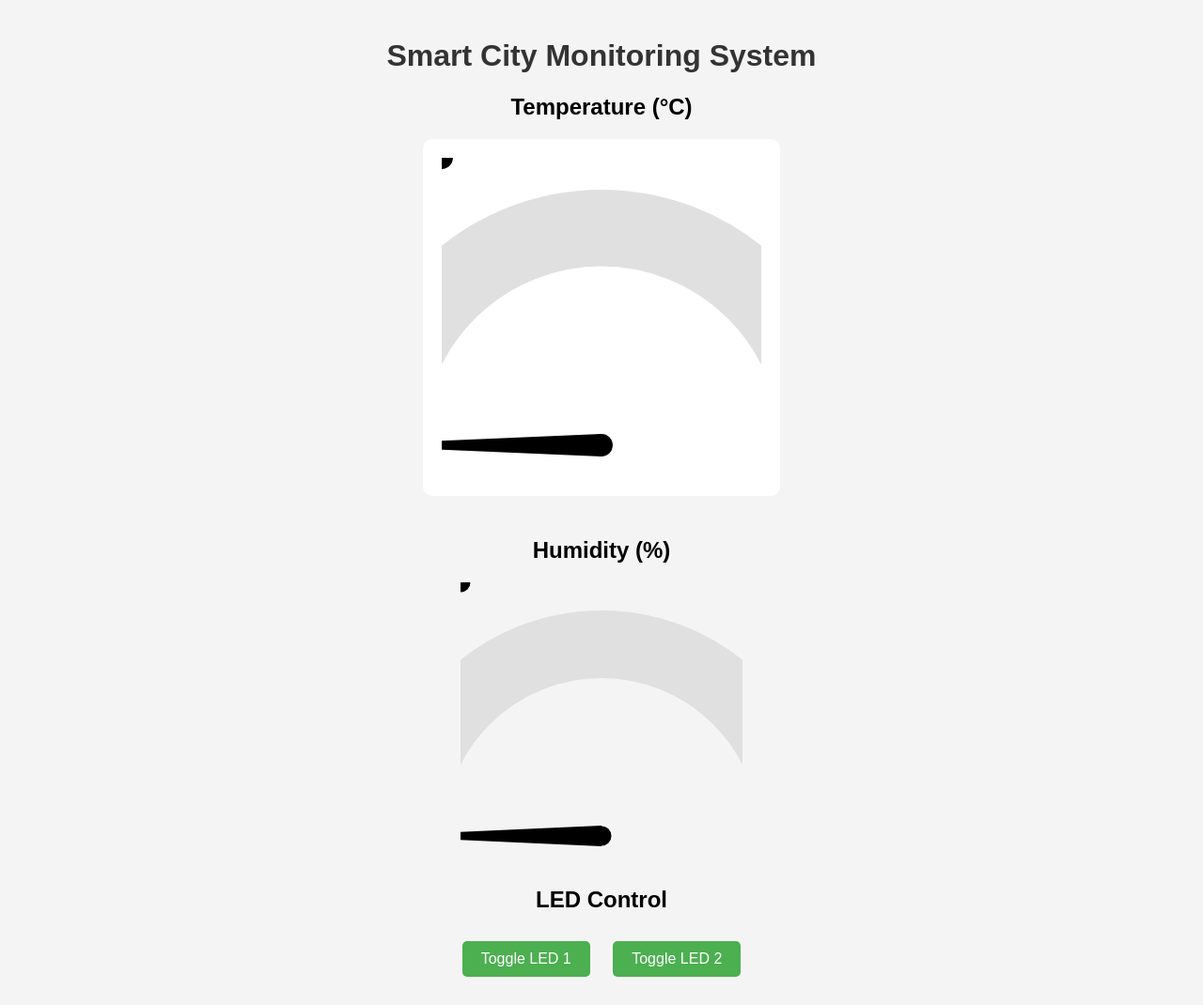
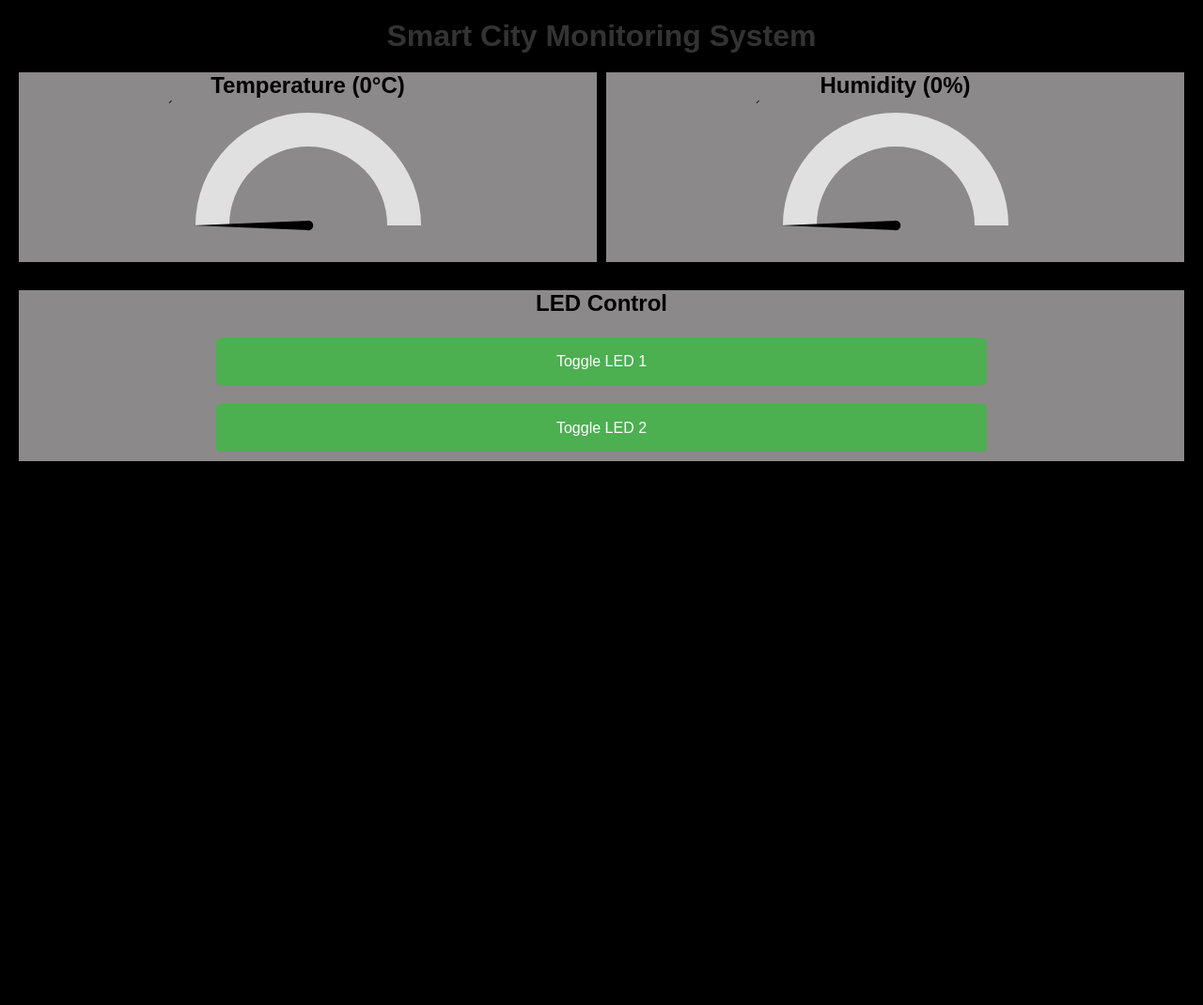
Before and after one commit to BassemHussien/Samsung-Project---IOT-Dashboard, a Flask app: page / in a window 1280 px wide. Shown: the whole page at 94% size. After the commit the page ends 491 px from the top, so only its background shows below. Run offline with Flask 3, Linux system fonts and the light colour scheme.

Commit message:
All changes updated

```diff
--- a/static/script.js
+++ b/static/script.js
@@ -1,8 +1,26 @@
+let Led1 = document.getElementById('led1');
+let Led2 = document.getElementById('led2');
+
+// Function to toggle LED states
 function toggleLED(led) {
     fetch(`/toggle/${led}`)
         .then(response => response.json())
-        .then(data => {
-            alert(data.message);
+        .then(() => {
+            if (led === 'led1') {
+                // Toggle the background color of LED1 button
+                if (Led1.style.backgroundColor === "rgb(76, 175, 80)" || Led1.style.backgroundColor === "") {
+                    Led1.style.backgroundColor = 'red';  // Turn off LED1 (red)
+                } else {
+                    Led1.style.backgroundColor = '#4CAF50';  // Turn on LED1 (green)
+                }
+            } else if (led === 'led2') {
+                // Toggle the background color of LED2 button
+                if (Led2.style.backgroundColor === "rgb(76, 175, 80)" || Led2.style.backgroundColor === "") {
+                    Led2.style.backgroundColor = 'red';  // Turn off LED2 (red)
+                } else {
+                    Led2.style.backgroundColor = '#4CAF50';  // Turn on LED2 (green)
+                }
+            }
         });
 }
 
@@ -10,7 +28,8 @@ function updateTemperature() {
     fetch('/temperature')
         .then(response => response.json())
         .then(data => {
-            document.getElementById('temp-value').innerText = data.temperature;
+            console.log(data.temperature);
+            document.getElementById('temp-value').textContent = data.temperature;
         });
 }
 
--- a/static/style.css
+++ b/static/style.css
@@ -1,23 +1,66 @@
+*{
+    padding: 0;
+    margin: 0;
+    box-sizing: border-box;
+}
 body {
     font-family: Arial, sans-serif;
     background-color: #f4f4f4;
     text-align: center;
     margin: 0;
     padding: 20px;
+    width: 100vw;
+    height: 100vh;
+    background-color: black;
 }
 
 h1 {
     color: #333;
+    margin-bottom: 20px;
 }
+.container{
+    display: grid;
+    grid-template-rows: repeat(2, 1fr);
+    grid-template-columns: repeat(2, 1fr);
+    grid-template-areas:
+    "temp humidity"
+    "control control";
+    gap:10px;
+}
+
 
 #temperature-gauge {
     background-color: #fff;
     border-radius: 10px;
     display: inline-block;
-    padding: 20px;
+    padding: 0px;
     margin-bottom: 20px;
+    background-color: #00000000;
 }
-
+#humidity-gauge{
+    background-color: #fff;
+    border-radius: 10px;
+    display: inline-block;
+    padding: 0px;
+    margin-bottom: 20px;
+    background-color: #00000000;
+}
+.temp{
+    grid-area: temp;
+}
+.humidity{
+    grid-area: humidity;
+}
+.control{
+    display: grid;
+    grid-area: control;
+    background-color: rgb(139, 137, 137);
+    padding: 0 200px;
+}
+.temp,
+.humidity{
+    background-color: rgb(139, 137, 137);
+}
 #controls {
     margin-top: 20px;
 }
@@ -27,7 +70,7 @@ button {
     font-size: 16px;
     margin: 10px;
     cursor: pointer;
-    background-color: #4CAF50;
+    background-color: rgb(76, 175, 80);
     color: white;
     border: none;
     border-radius: 5px;
--- a/templates/index.html
+++ b/templates/index.html
@@ -9,22 +9,20 @@
 </head>
 <body>
     <h1>Smart City Monitoring System</h1>
-
-    <div id="gauges">
-        <div id="temperature-gauge-container">
-            <h2>Temperature (°C)</h2>
-            <canvas id="temperature-gauge" width="300" height="300"></canvas>
+    <div class='container'>
+        <div id="temperature-gauge-container" class="temp">
+            <h2>Temperature (<span id="temp-value">0</span>°C)</h2>
+            <canvas id="temperature-gauge" ></canvas>
         </div>
-        <div id="humidity-gauge-container">
-            <h2>Humidity (%)</h2>
-            <canvas id="humidity-gauge" width="300" height="300"></canvas>
+        <div id="humidity-gauge-container" class="humidity">
+            <h2>Humidity (<span id="humidity-value">0</span>%)</h2>
+            <canvas id="humidity-gauge" ></canvas>
         </div>
-    </div>
-
-    <div id="controls">
-        <h2>LED Control</h2>
-        <button onclick="toggleLED('led1')">Toggle LED 1</button>
-        <button onclick="toggleLED('led2')">Toggle LED 2</button>
+        <div id="controls" class="control">
+            <h2>LED Control</h2>
+            <button onclick="toggleLED('led1')" id="led1">Toggle LED 1</button>
+            <button onclick="toggleLED('led2')" id="led2">Toggle LED 2</button>
+        </div>
     </div>
 
     <script src="../static/script.js"></script>
```
